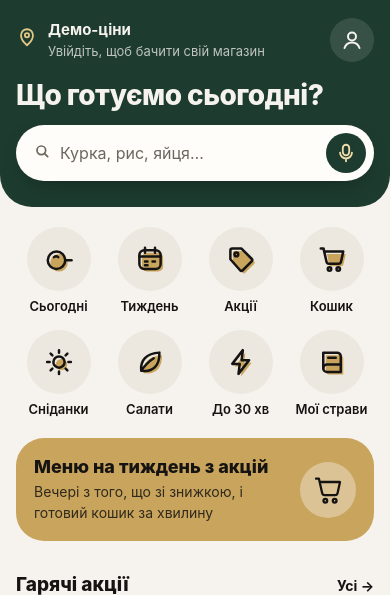
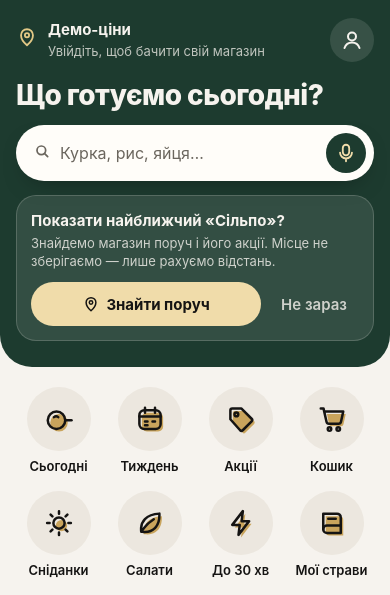
Before and after one commit to Bohdan555/product-cart, a FastAPI app: page / in a window 390 px wide. Shown: the top 595 px of the page. Run offline with FastAPI, Linux system fonts and the light colour scheme; data comes from the database, SQL or seed files in the repository; parts of the project's set-up code (start-up, migrations or seed data) failed here and were passed over; some libraries are stand-ins or nearby versions.

Commit message:
Геолокація по-людськи: спершу пояснення в шапці й кнопка «Знайти поруч», системне вікно лише після натискання; «Не зараз» ховає на тиждень; при відмові — як увімкнути (iPhone/Android); з дозволом — мовчки

```diff
--- a/productcart/web/static/style.css
+++ b/productcart/web/static/style.css
@@ -1509,3 +1509,14 @@ select{min-height:44px}
 .emo-pick label span{min-width:44px;min-height:44px;display:grid;place-items:center}
 .plogout button{min-height:44px}
 .nrm{min-width:44px;min-height:44px}
+/* М'яке питання про геолокацію (до системного вікна браузера) */
+.hm-geo{margin-top:14px;background:rgba(246,243,238,.1);border:1px solid rgba(246,243,238,.18);border-radius:var(--r-lg);padding:14px;color:#f6f3ee;animation:hm-geo-in .35s ease both}
+.hm-geo[hidden]{display:none}
+.hm-geo-t b{display:block;font-size:15px}.hm-geo-t small{display:block;font-size:13px;opacity:.8;margin-top:3px;line-height:1.35}
+.hm-geo-b{display:flex;gap:8px;margin-top:12px}.hm-geo-b[hidden]{display:none}
+.hm-geo-go{flex:1;min-height:44px;border:0;border-radius:999px;background:#f0dcaa;color:#151413;font:700 15px var(--body);display:inline-flex;align-items:center;justify-content:center;cursor:pointer}
+.hm-geo-go .ico{stroke:#151413}
+.hm-geo-go:disabled{opacity:.7}
+.hm-geo-no{min-height:44px;border:0;background:none;color:#f6f3ee;opacity:.8;font:600 15px var(--body);padding:0 12px;cursor:pointer}
+@keyframes hm-geo-in{from{opacity:0;transform:translateY(-6px)}to{opacity:1;transform:none}}
+@media (prefers-reduced-motion:reduce){.hm-geo{animation:none}}
--- a/productcart/web/templates/home.html
+++ b/productcart/web/templates/home.html
@@ -14,6 +14,10 @@
   </div>
   <h1 class="hm-h">Що готуємо сьогодні?</h1>
   <a class="hm-search" href="/today"><span class="hm-sico" aria-hidden="true">{{ ic("search", "sm") }}</span><span>Курка, рис, яйця…</span><b aria-hidden="true">{{ ic("mic") }}</b></a>
+  <div class="hm-geo" id="hmGeo" hidden>
+    <div class="hm-geo-t"><b id="hmGeoT">Показати найближчий «Сільпо»?</b><small id="hmGeoS">Знайдемо магазин поруч і його акції. Місце не зберігаємо — лише рахуємо відстань.</small></div>
+    <div class="hm-geo-b" id="hmGeoB"><button type="button" class="hm-geo-go" id="hmGeoGo">{{ ic("pin", "ii") }}Знайти поруч</button><button type="button" class="hm-geo-no" id="hmGeoNo">Не зараз</button></div>
+  </div>
 </section>
 
 <nav class="hm-cats" aria-label="Швидкі розділи">
@@ -65,41 +69,69 @@
 </div>
 {% endif %}
 <script>
-/* Найближчий «Сільпо»: уточнюємо за геолокацією телефона. Координати округлюємо (~100 м) і не зберігаємо. */
+/* Найближчий «Сільпо». Дозвіл на геолокацію просимо лише після пояснення й натискання «Знайти поруч»;
+   якщо дозвіл уже є — визначаємо мовчки. Координати округлюємо (~100 м) і не зберігаємо. */
 (function () {
-  var box = document.getElementById('hmLoc'); if (!box || !navigator.geolocation || !window.fetch) return;
-  var T = document.getElementById('hmLocT'), S = document.getElementById('hmLocS'), A = document.getElementById('hmLocA');
-  var mode = box.dataset.mode, mine = box.dataset.store, KEY = 'near-v1', NO = 'geo-no';
+  var box = document.getElementById('hmLoc'), card = document.getElementById('hmGeo');
+  if (!box || !card || !window.fetch) return;
+  var $ = function (id) { return document.getElementById(id); };
+  var T = $('hmLocT'), S = $('hmLocS'), A = $('hmLocA');
+  var mode = box.dataset.mode, mine = box.dataset.store, KEY = 'near-v1', LATER = 'geo-later', NO = 'geo-no';
   var tail = { guest: 'увійдіть, щоб бачити його акції', nolink: 'підключіть, щоб бачити його акції', pick: 'обрати цей магазин' };
+  var ls = { get: function (k) { try { return localStorage.getItem(k); } catch (e) { return null; } }, set: function (k, v) { try { localStorage.setItem(k, v); } catch (e) {} } };
+  var IOS = /iPhone|iPad|iPod/.test(navigator.userAgent);
   function km(x) { return String(x).replace('.', ','); }
   function render(d) {
-    var s = d && d.stores && d.stores[0]; if (!s) return;
+    var s = d && d.stores && d.stores[0];
+    if (!s) { return false; }
     var pick = '/silpo?lat=' + d.lat + '&lon=' + d.lon;
     if (mode === 'store') {
-      if (s.id === mine) { S.textContent = 'Акції цього магазину · ' + km(s.km) + ' км від вас'; return; }
-      S.innerHTML = ''; S.append('Поруч ближчий: ' + s.address + ' · ' + km(s.km) + ' км'); A.href = pick; return;
+      if (s.id === mine) S.textContent = 'Акції цього магазину · ' + km(s.km) + ' км від вас';
+      else { S.textContent = 'Поруч ближчий: ' + s.address + ' · ' + km(s.km) + ' км'; A.href = pick; }
+    } else {
+      T.textContent = 'Сільпо, ' + s.address;
+      S.textContent = km(s.km) + ' км від вас · ' + tail[mode];
+      A.href = mode === 'guest' ? '/register' : pick;
     }
-    T.textContent = 'Сільпо, ' + s.address;
-    S.textContent = km(s.km) + ' км від вас · ' + tail[mode];
-    A.href = mode === 'guest' ? '/register' : pick;
+    return true;
   }
-  try { var c = JSON.parse(sessionStorage.getItem(KEY) || 'null'); if (c) { render(c); return; } } catch (e) {}
-  function locate() {
+  function hide() { card.hidden = true; }
+  function show(title, text, buttons) {
+    $('hmGeoT').textContent = title; $('hmGeoS').textContent = text;
+    $('hmGeoB').hidden = !buttons; card.hidden = false;
+  }
+  function denied() {
+    ls.set(NO, '1');
+    show('Геолокацію вимкнено', IOS ? 'Увімкнути: Параметри → Конфіденційність → Служби локації → Safari → «Під час використання». Або оберіть магазин вручну в профілі.'
+      : 'Увімкнути: значок 🔒 біля адреси сайту → Дозволи → Місцезнаходження. Або оберіть магазин вручну в профілі.', false);
+    setTimeout(hide, 9000);
+  }
+  function locate(quiet) {
+    if (!navigator.geolocation) { if (!quiet) show('Не вдалося визначити місце', 'Цей браузер не вміє геолокацію — оберіть магазин вручну.', false); return; }
+    if (!quiet) { $('hmGeoGo').disabled = true; $('hmGeoGo').lastChild.textContent = 'Шукаємо…'; }
     navigator.geolocation.getCurrentPosition(function (p) {
       fetch('/near?lat=' + p.coords.latitude.toFixed(3) + '&lon=' + p.coords.longitude.toFixed(3), { credentials: 'same-origin' })
         .then(function (r) { return r.json(); }).then(function (d) {
           try { sessionStorage.setItem(KEY, JSON.stringify(d)); } catch (e) {}
-          render(d);
-        }).catch(function () {});
-    }, function (e) { if (e && e.code === 1) try { localStorage.setItem(NO, '1'); } catch (x) {} },
-    { enableHighAccuracy: false, timeout: 10000, maximumAge: 600000 });
+          if (render(d)) { hide(); if (window.bump) bump(box); }
+          else show('Поруч «Сільпо» не знайшли', 'У радіусі 50 км немає магазинів. Оберіть магазин вручну в профілі.', false);
+        }).catch(hide);
+    }, function (e) {
+      if (e && e.code === 1) { if (!quiet) denied(); }
+      else if (!quiet) show('Не вдалося визначити місце', 'Спробуйте ще раз на вулиці або оберіть магазин вручну.', true);
+      if ($('hmGeoGo')) { $('hmGeoGo').disabled = false; $('hmGeoGo').lastChild.textContent = 'Знайти поруч'; }
+    }, { enableHighAccuracy: false, timeout: 12000, maximumAge: 600000 });
   }
-  var refused = false; try { refused = !!localStorage.getItem(NO); } catch (e) {}
+  $('hmGeoGo').onclick = function () { locate(false); };
+  $('hmGeoNo').onclick = function () { ls.set(LATER, String(Date.now())); hide(); };
+  try { var c = JSON.parse(sessionStorage.getItem(KEY) || 'null'); if (c && render(c)) return; } catch (e) {}
+  var later = +ls.get(LATER) || 0, snoozed = Date.now() - later < 7 * 864e5, refused = !!ls.get(NO);
+  function ask() { if (!snoozed && !refused && mode !== 'store') card.hidden = false; }
   if (navigator.permissions && navigator.permissions.query) {
     navigator.permissions.query({ name: 'geolocation' }).then(function (st) {
-      if (st.state === 'granted' || (st.state === 'prompt' && !refused)) locate();
-    }).catch(function () { if (!refused) locate(); });
-  } else if (!refused) locate();
+      if (st.state === 'granted') locate(true); else if (st.state === 'prompt') ask();
+    }).catch(ask);
+  } else ask();
 })();
 </script>
 {% endblock %}
```
